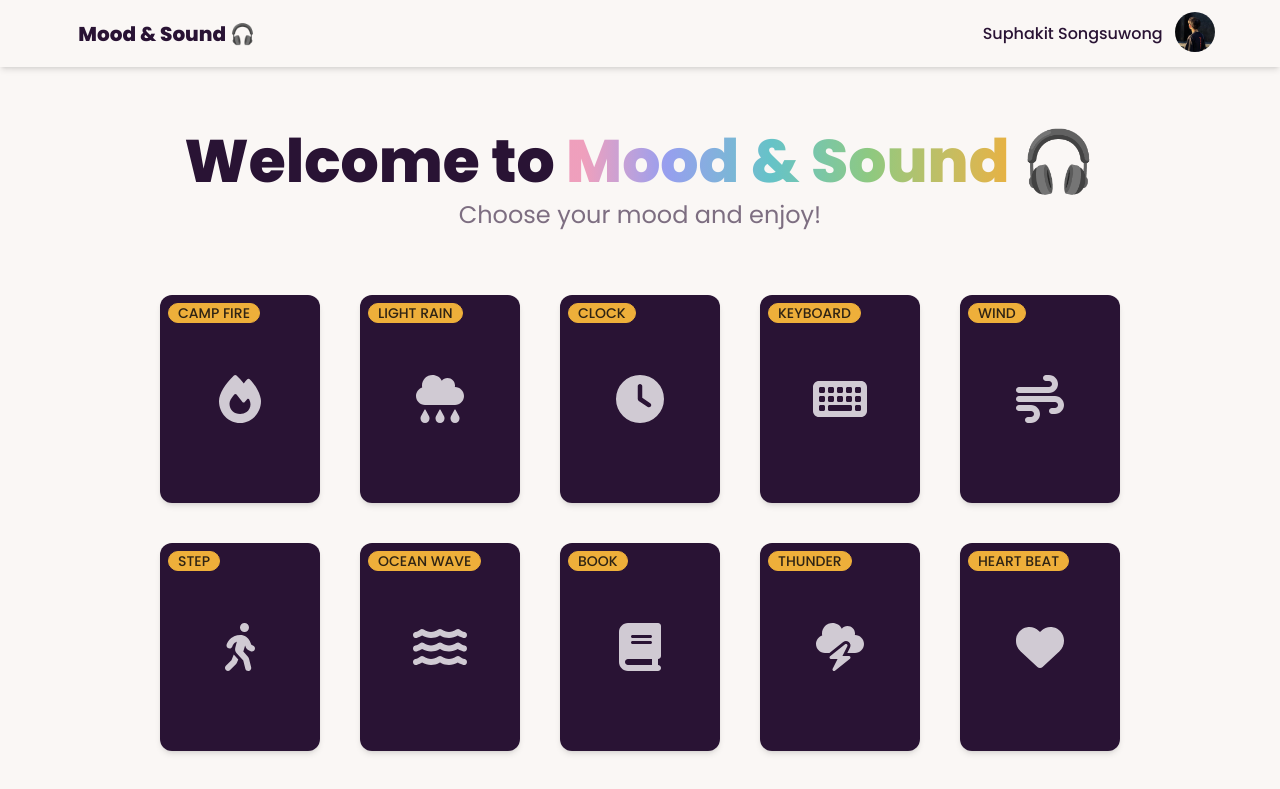
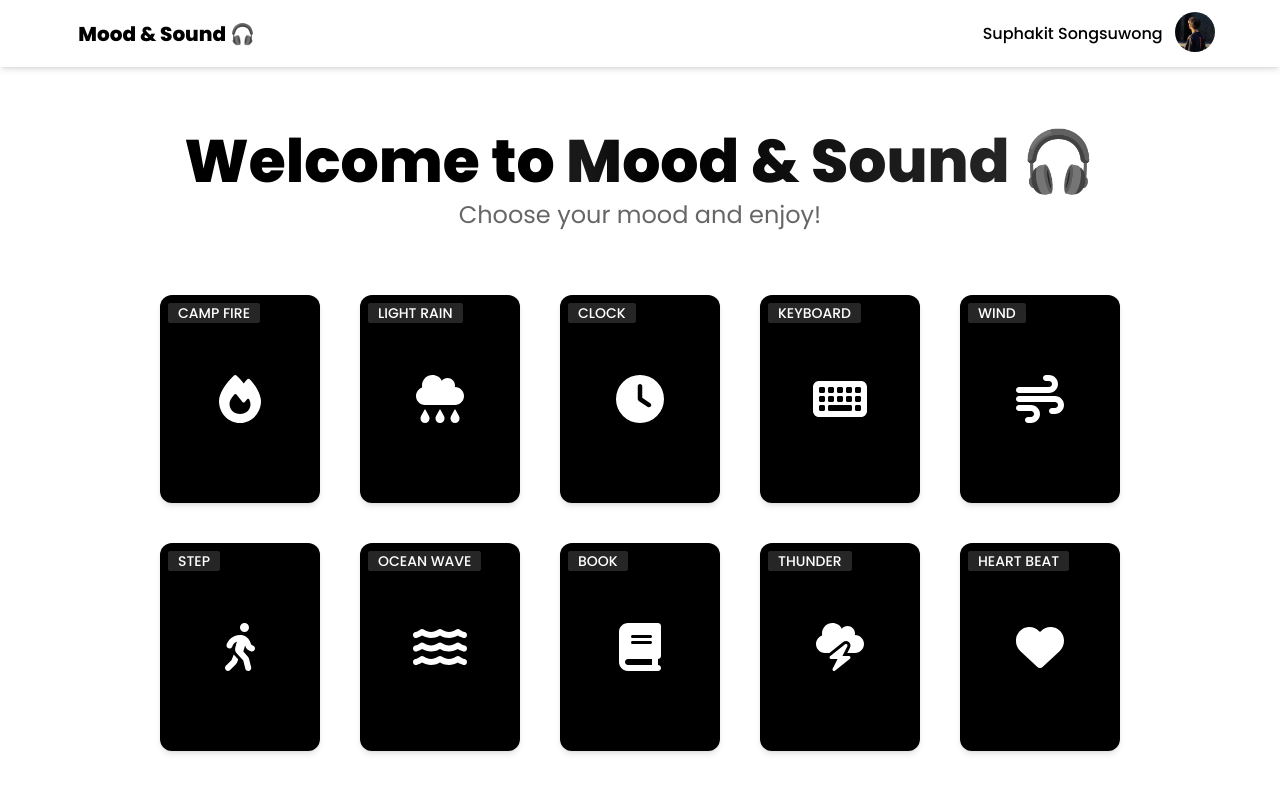
Before and after one commit to biskitsx/Mood-And-Sound-App, a Next.js app: page / in a window 1280 px wide. Shown: the top 789 px of the page. Built offline with nearby package versions, Linux system fonts and the light colour scheme.

Commit message:
change theme

```diff
--- a/tailwind.config.ts
+++ b/tailwind.config.ts
@@ -20,7 +20,8 @@ const config: Config = {
     },
     daisyui: {
         themes: [
-            "cupcake",
+            "lofi",
+            // "emerald",
         ],
     },
     plugins: [daisyui],
```
